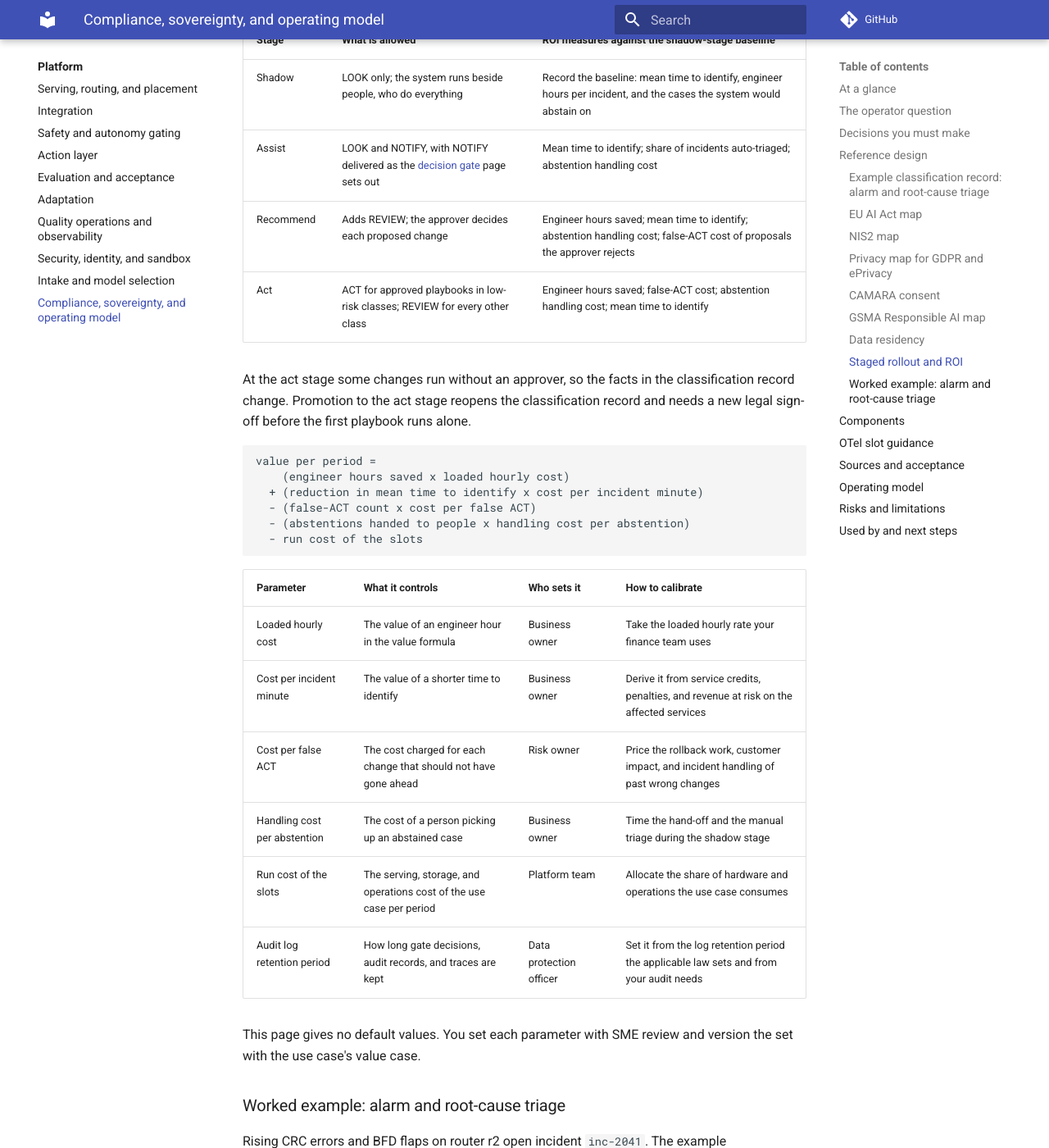
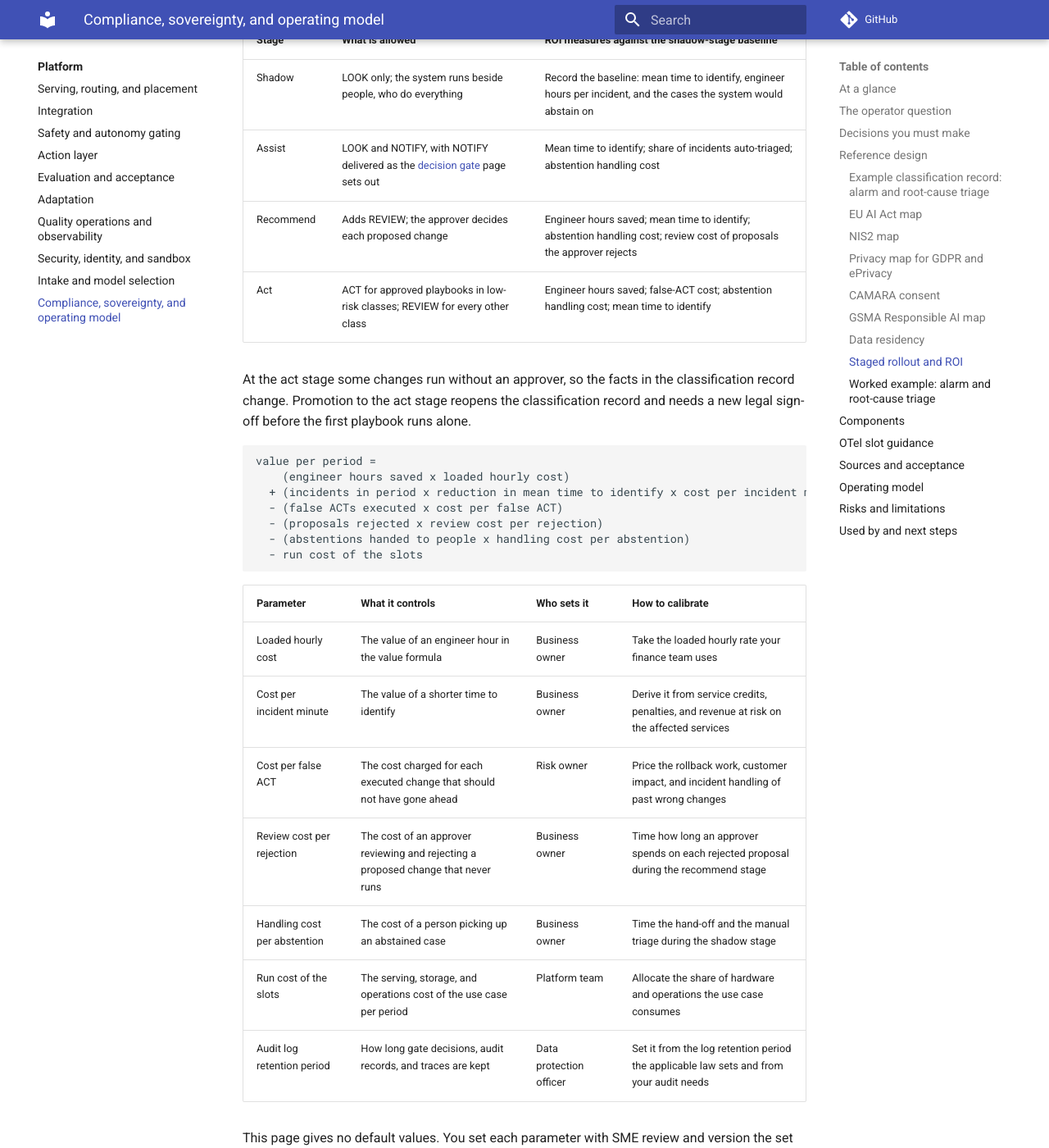
Before and after one commit to ravisharma5/otel-telco-blueprints, an MkDocs documentation site: the page built from platform/compliance-operating-model/README.md, in a window 1280 px wide and 1400 px high, scrolled down 10156 px. Shown: the whole window at 82% size. Built offline with MkDocs 1.6.1 and Material for MkDocs 9.7.7, drawn with Linux system fonts in a browser that asks for light colours; comment, search, counter and statistics services are not loaded.

Commit message:
fix(platform): count incidents and price rejected proposals in the ROI formula
The value formula now multiplies the time-to-identify gain by the incidents
in the period, charges the false-ACT cost only to executed changes, and
charges rejected proposals a review cost with its own parameter.

````diff
--- a/platform/compliance-operating-model/README.md
+++ b/platform/compliance-operating-model/README.md
@@ -198,7 +198,7 @@ These are the stages in the [stage register](../safety-autonomy-gating/README.md
 |---|---|---|
 | Shadow | LOOK only; the system runs beside people, who do everything | Record the baseline: mean time to identify, engineer hours per incident, and the cases the system would abstain on |
 | Assist | LOOK and NOTIFY, with NOTIFY delivered as the [decision gate](../../architecture/decision-gate.md) page sets out | Mean time to identify; share of incidents auto-triaged; abstention handling cost |
-| Recommend | Adds REVIEW; the approver decides each proposed change | Engineer hours saved; mean time to identify; abstention handling cost; false-ACT cost of proposals the approver rejects |
+| Recommend | Adds REVIEW; the approver decides each proposed change | Engineer hours saved; mean time to identify; abstention handling cost; review cost of proposals the approver rejects |
 | Act | ACT for approved playbooks in low-risk classes; REVIEW for every other class | Engineer hours saved; false-ACT cost; abstention handling cost; mean time to identify |
 
 At the act stage some changes run without an approver, so the facts in the classification record change. Promotion to the act stage reopens the classification record and needs a new legal sign-off before the first playbook runs alone.
@@ -206,8 +206,9 @@ At the act stage some changes run without an approver, so the facts in the class
 ```text
 value per period =
     (engineer hours saved x loaded hourly cost)
-  + (reduction in mean time to identify x cost per incident minute)
-  - (false-ACT count x cost per false ACT)
+  + (incidents in period x reduction in mean time to identify x cost per incident minute)
+  - (false ACTs executed x cost per false ACT)
+  - (proposals rejected x review cost per rejection)
   - (abstentions handed to people x handling cost per abstention)
   - run cost of the slots
 ```
@@ -216,7 +217,8 @@ value per period =
 |---|---|---|---|
 | Loaded hourly cost | The value of an engineer hour in the value formula | Business owner | Take the loaded hourly rate your finance team uses |
 | Cost per incident minute | The value of a shorter time to identify | Business owner | Derive it from service credits, penalties, and revenue at risk on the affected services |
-| Cost per false ACT | The cost charged for each change that should not have gone ahead | Risk owner | Price the rollback work, customer impact, and incident handling of past wrong changes |
+| Cost per false ACT | The cost charged for each executed change that should not have gone ahead | Risk owner | Price the rollback work, customer impact, and incident handling of past wrong changes |
+| Review cost per rejection | The cost of an approver reviewing and rejecting a proposed change that never runs | Business owner | Time how long an approver spends on each rejected proposal during the recommend stage |
 | Handling cost per abstention | The cost of a person picking up an abstained case | Business owner | Time the hand-off and the manual triage during the shadow stage |
 | Run cost of the slots | The serving, storage, and operations cost of the use case per period | Platform team | Allocate the share of hardware and operations the use case consumes |
 | Audit log retention period | How long gate decisions, audit records, and traces are kept | Data protection officer | Set it from the log retention period the applicable law sets and from your audit needs |
````
Also changed, not shown: 1 other file.
